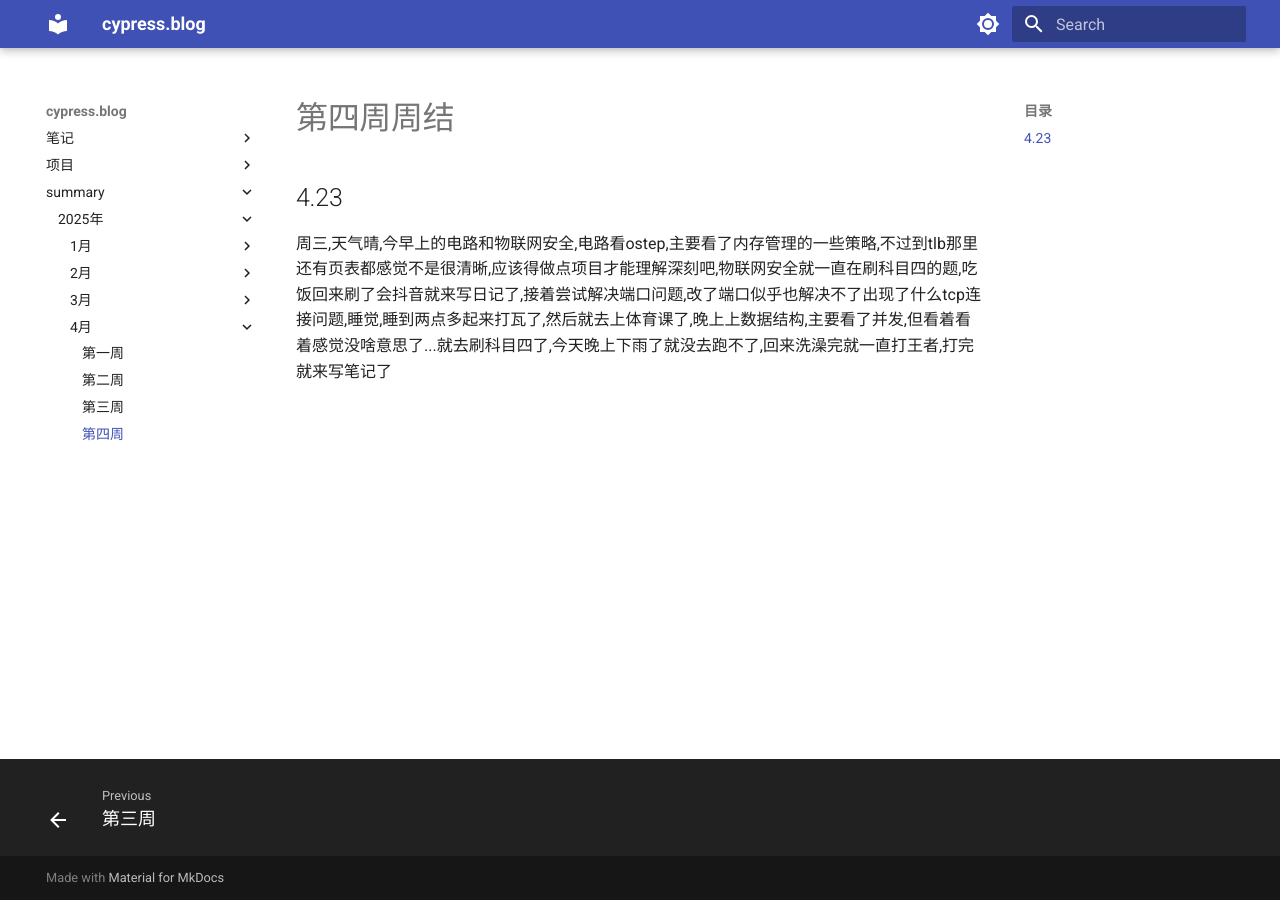
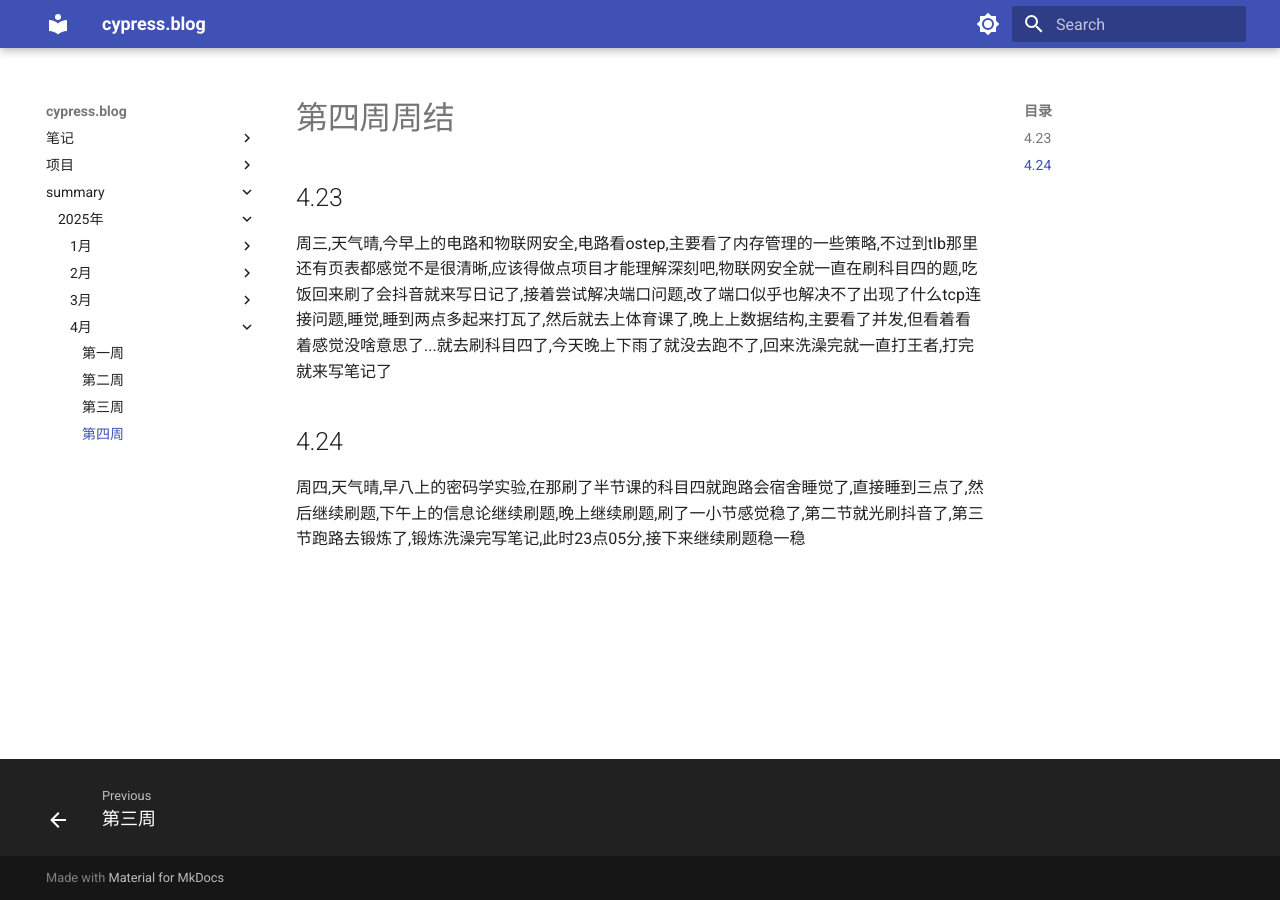
Before and after one commit to cyprer/blog0, an MkDocs documentation site: the page built from docs/summary/25year/4month/4week.md, in a window 1280 px wide. Built offline with MkDocs 1.6.1 and Material for MkDocs 9.7.7, drawn with Linux system fonts in a browser that asks for light colours.

Commit message:
docs: 更新25年4月第4周的周结文档
添加了4月24日的日记内容，记录了一天的活动和学习情况。

```diff
--- a/docs/summary/25year/4month/4week.md
+++ b/docs/summary/25year/4month/4week.md
@@ -2,3 +2,6 @@
 
 ## 4.23
   周三,天气晴,今早上的电路和物联网安全,电路看ostep,主要看了内存管理的一些策略,不过到tlb那里还有页表都感觉不是很清晰,应该得做点项目才能理解深刻吧,物联网安全就一直在刷科目四的题,吃饭回来刷了会抖音就来写日记了,接着尝试解决端口问题,改了端口似乎也解决不了出现了什么tcp连接问题,睡觉,睡到两点多起来打瓦了,然后就去上体育课了,晚上上数据结构,主要看了并发,但看着看着感觉没啥意思了...就去刷科目四了,今天晚上下雨了就没去跑不了,回来洗澡完就一直打王者,打完就来写笔记了
+
+## 4.24
+  周四,天气晴,早八上的密码学实验,在那刷了半节课的科目四就跑路会宿舍睡觉了,直接睡到三点了,然后继续刷题,下午上的信息论继续刷题,晚上继续刷题,刷了一小节感觉稳了,第二节就光刷抖音了,第三节跑路去锻炼了,锻炼洗澡完写笔记,此时23点05分,接下来继续刷题稳一稳
```
